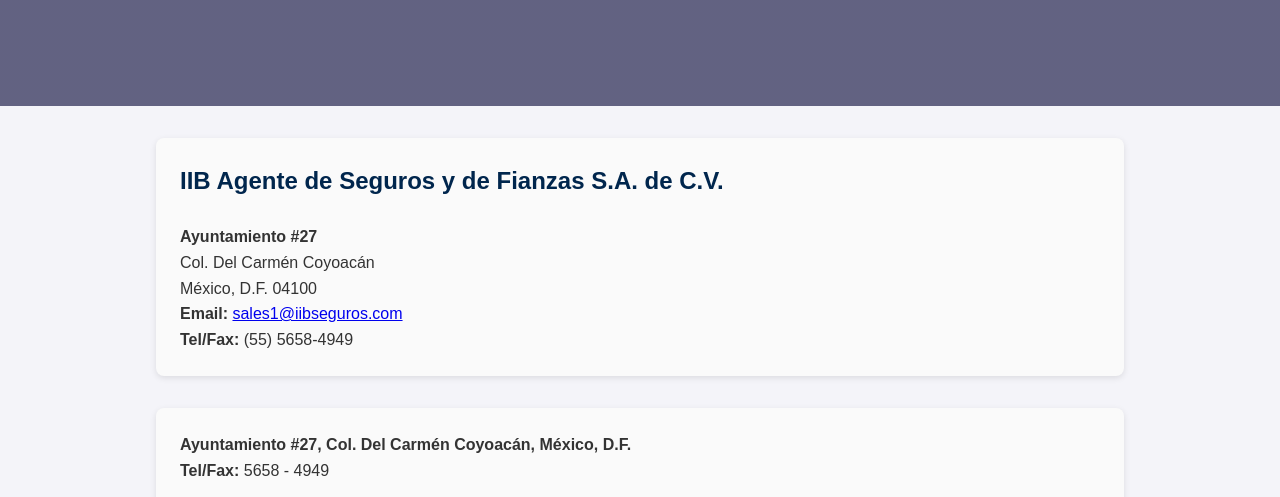
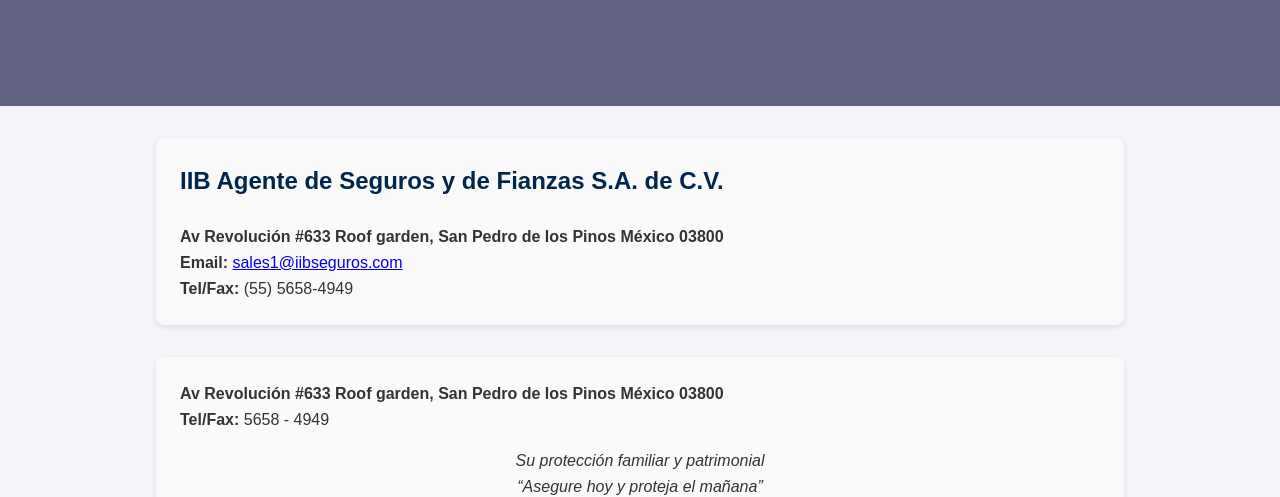
Before and after one commit to realsteelee/IIB, a plain HTML site: page contacto.html in a window 1280 px wide. Shown: the part 306-803 px from the top of the page. Drawn offline with Linux system fonts and the light colour scheme.

Commit message:
Update contacto.html

```diff
--- a/contacto.html
+++ b/contacto.html
@@ -19,7 +19,6 @@
           <li><a href="fianzas.html">Fianzas</a></li>
           <li><a href="servicios.html">Servicios</a></li>
           <li><a href="alianzas.html">Alianzas</a></li>
-          <!-- Set this to active on the contacto page -->
           <li><a href="contacto.html" class="active">Contacto</a></li>
         </ul>
       </nav>
@@ -40,9 +39,8 @@
     <section class="contacto-block">
       <h2>IIB Agente de Seguros y de Fianzas S.A. de C.V.</h2>
       <p>
-        <strong>Ayuntamiento #27</strong><br />
-        Col. Del Carmén Coyoacán<br />
-        México, D.F. 04100
+        <!-- UPDATED ADDRESS -->
+        <strong>Av Revolución #633 Roof garden, San Pedro de los Pinos México 03800</strong><br />
       </p>
       <p>
         <strong>Email:</strong> <a href="mailto:sales1@iibseguros.com">sales1@iibseguros.com</a><br />
@@ -52,7 +50,7 @@
 
     <section class="contacto-block address-block">
       <p>
-        <strong>Ayuntamiento #27, Col. Del Carmén Coyoacán, México, D.F.</strong><br />
+        <strong>Av Revolución #633 Roof garden, San Pedro de los Pinos México 03800</strong><br />
         <strong>Tel/Fax:</strong> 5658 - 4949
       </p>
       <p class="closing-quote">
```
